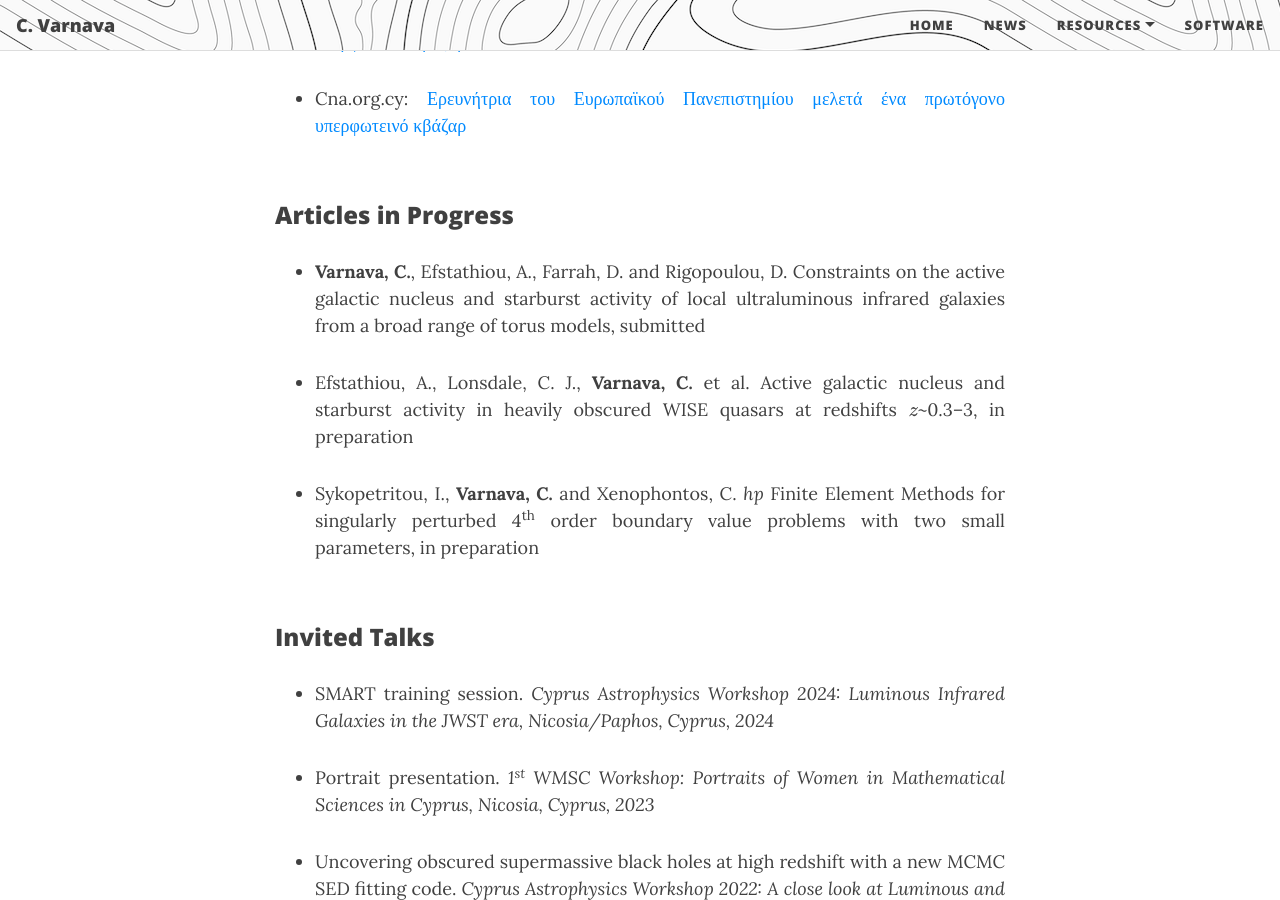
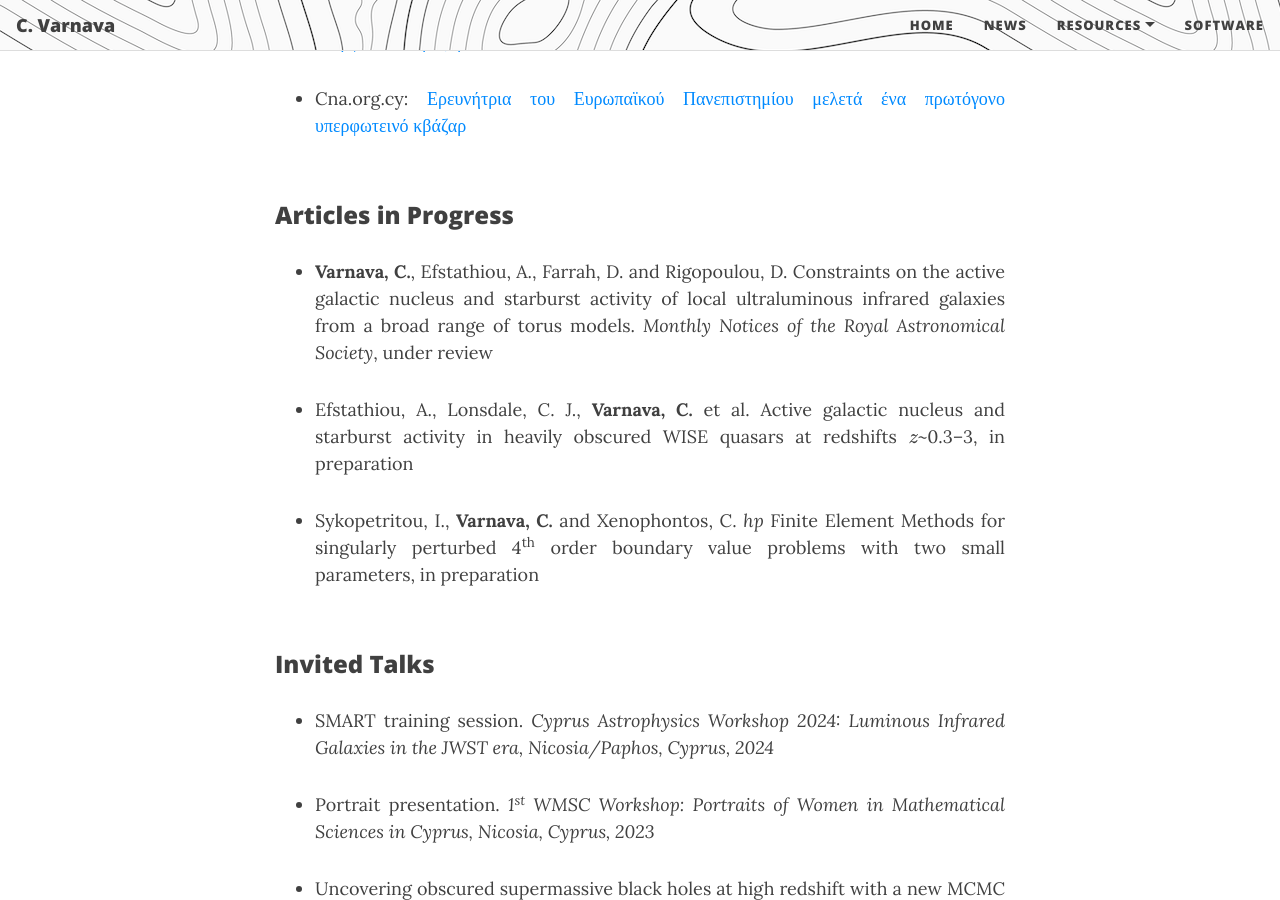
Before and after one commit to ch-var/ch-var.github.io, a Jekyll site: the page built from cv.html, in a window 1280 px wide and 900 px high, scrolled down 3941 px. Built offline with Jekyll 4.4.1, drawn with Linux system fonts in a browser that asks for light colours; formulas are drawn with MathJax 3.

Commit message:
Update cv.html

```diff
--- a/cv.html
+++ b/cv.html
@@ -120,7 +120,7 @@
 <h3>Articles in Progress</h3>
 <p>
 <ul>
-<li align='justify'><b>Varnava, C.</b>, Efstathiou, A., Farrah, D. and Rigopoulou, D. Constraints on the active galactic nucleus and starburst activity of local ultraluminous infrared galaxies from a broad range of torus models, submitted</li>
+<li align='justify'><b>Varnava, C.</b>, Efstathiou, A., Farrah, D. and Rigopoulou, D. Constraints on the active galactic nucleus and starburst activity of local ultraluminous infrared galaxies from a broad range of torus models. <i>Monthly Notices of the Royal Astronomical Society</i>, under review</li>
 <p>
 <li align='justify'>Efstathiou, A., Lonsdale, C. J., <b>Varnava, C.</b> et al. Active galactic nucleus and starburst activity in heavily obscured WISE quasars at redshifts \(z\)~0.3–3, in preparation</li>
 <p>
```
